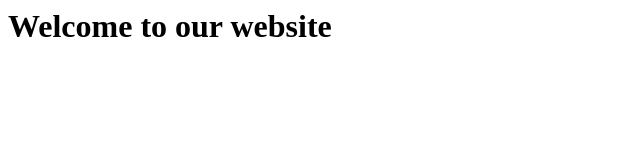
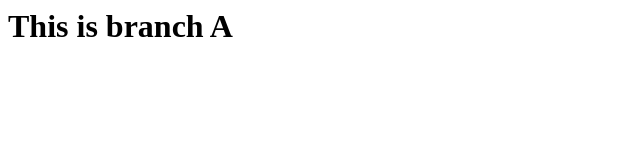
Before and after one commit to Debo15/git-and-github, a plain HTML site: page index.html in a window 1280 px wide. Shown: the whole page, without its empty margins (0-640 px from the left). Drawn offline with Linux system fonts and the light colour scheme.

Commit message:
changed the h1 title

```diff
--- a/index.html
+++ b/index.html
@@ -3,6 +3,6 @@
 		<title>our website</title>
 	</head>
 	<body>
-		<h1>Welcome to our website</h1>
+		<h1>This is branch A</h1>
 	</body>
 </html>
```
Also changed, not shown: 1 other file.
